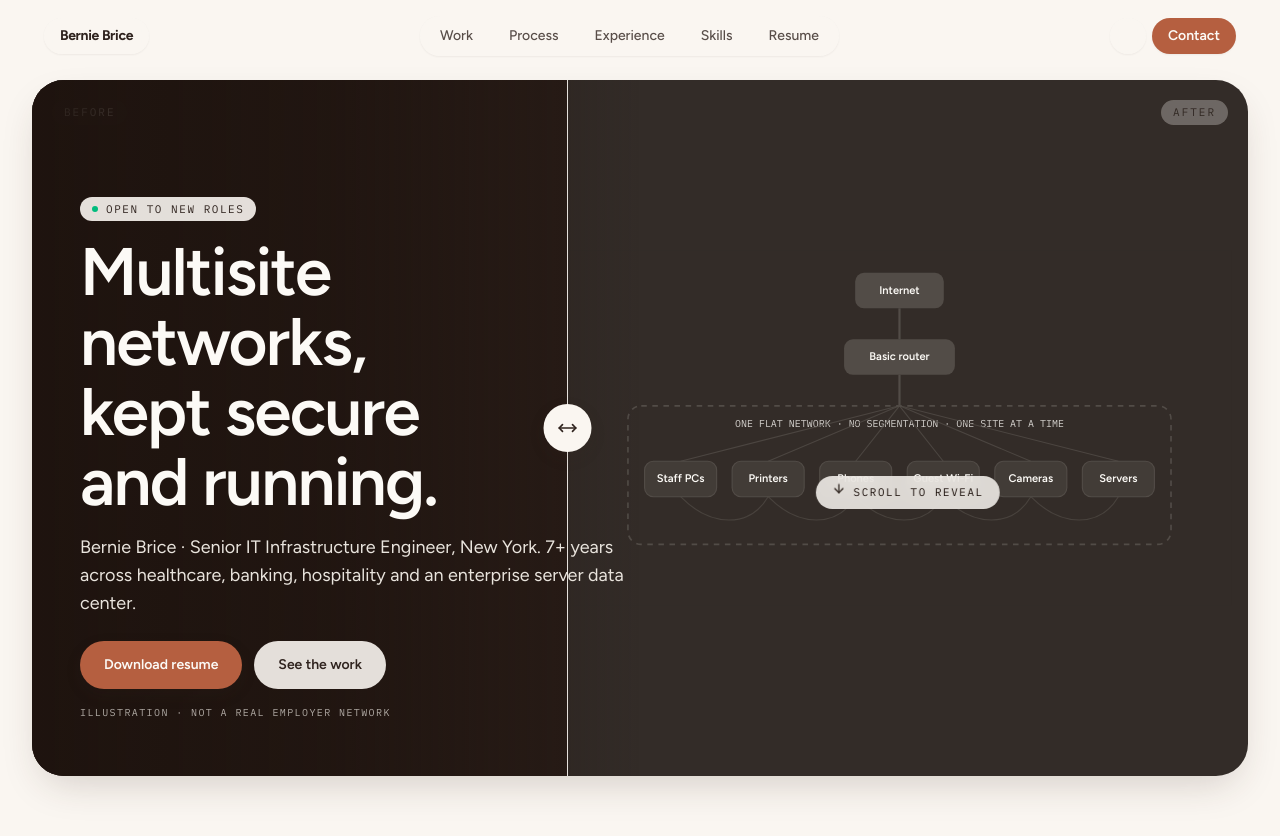
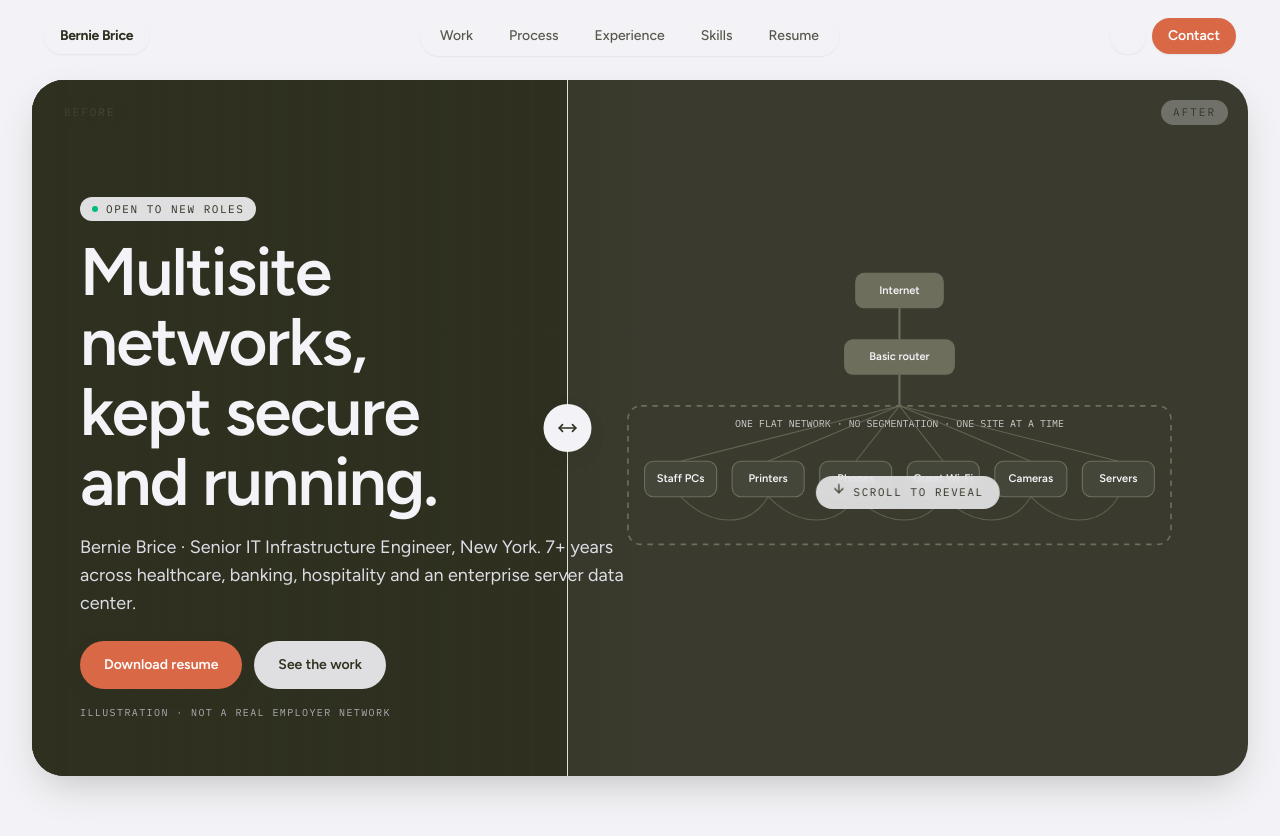
Before and after one commit to sammyhurt/berniebrice-portfolio, a React (Vite) app: page / in a window 1280 px wide. Shown: the top 836 px of the page. Built offline with nearby package versions, Linux system fonts and the light colour scheme; some icons are missing.

Commit message:
New palette: #CDCBD6, #D96846, #596235, #2F3020
Co-Authored-By: Claude Opus 5.5 <noreply@anthropic.com>
Claude-Session: https://claude.ai/code/session_018FaFrW16Nc8UaQZe5hcvWM

```diff
--- a/index.html
+++ b/index.html
@@ -5,7 +5,7 @@
     <meta name="viewport" content="width=device-width, initial-scale=1" />
     <title>Bernie Brice · Senior IT Infrastructure Engineer</title>
     <meta name="description" content="Bernie Brice, Senior IT Infrastructure Engineer in New York. 7+ years across healthcare, banking, hospitality and an enterprise server data center: SonicWall, site-to-site VPN, VLANs, Windows Server, Active Directory, Entra ID." />
-    <meta name="theme-color" content="#b0613e" />
+    <meta name="theme-color" content="#d96846" />
     <link rel="canonical" href="https://berniebrice.com/" />
     <meta property="og:type" content="profile" />
     <meta property="og:title" content="Bernie Brice · Senior IT Infrastructure Engineer" />
--- a/src/site/hero.tsx
+++ b/src/site/hero.tsx
@@ -6,8 +6,8 @@ import { profile } from "./data";
 import { A } from "./parts";
 
 const clamp = (n: number) => Math.min(1, Math.max(0, n));
-const INK = "oklch(0.2 0.02 45)";
-const PAPER = "oklch(0.985 0.005 80)";
+const INK = "#2f3020";
+const PAPER = "#f4f3f7";
 
 function Box({ x, y, w, h, label, sub, fill, stroke, text = PAPER }: { x: number; y: number; w: number; h: number; label: string; sub?: string; fill: string; stroke?: string; text?: string }) {
   return (
@@ -27,11 +27,11 @@ function Box({ x, y, w, h, label, sub, fill, stroke, text = PAPER }: { x: number
 
 /** Before: everything on one flat network. Illustrative, not any employer's real network. */
 function BeforeNet() {
-  const grey = "oklch(0.42 0.012 60)";
+  const grey = "#6d6e5c";
   const devices = ["Staff PCs", "Printers", "Phones", "Guest Wi-Fi", "Cameras", "Servers"];
   return (
     <svg viewBox="0 0 1200 640" className="h-full w-full" preserveAspectRatio="xMidYMid meet" role="img" aria-label="Before: one flat network where staff, guests, phones, printers and servers all share the same network">
-      <rect width="1200" height="640" fill="oklch(0.3 0.012 55)" />
+      <rect width="1200" height="640" fill="#3a3b2e" />
       <Box x={520} y={40} w={160} h={64} label="Internet" fill={grey} />
       <line x1={600} y1={104} x2={600} y2={160} stroke={grey} strokeWidth={4} />
       <Box x={500} y={160} w={200} h={64} label="Basic router" fill={grey} />
@@ -45,7 +45,7 @@ function BeforeNet() {
         return (
           <g key={d}>
             <line x1={600} y1={280} x2={x + 65} y2={380} stroke={grey} strokeWidth={2} opacity={0.8} />
-            <Box x={x} y={380} w={130} h={64} label={d} fill="oklch(0.36 0.012 55)" stroke={grey} />
+            <Box x={x} y={380} w={130} h={64} label={d} fill="#45463a" stroke={grey} />
           </g>
         );
       })}
@@ -58,21 +58,21 @@ function BeforeNet() {
 
 /** After: firewall, VLAN segmentation and site-to-site VPN to branches. Illustrative. */
 function AfterNet() {
-  const clay = "oklch(0.58 0.12 40)";
+  const clay = "#d96846";
   const vlans = [
-    { l: "Staff", c: "oklch(0.55 0.1 160)" },
-    { l: "Voice", c: "oklch(0.58 0.12 40)" },
-    { l: "Printers", c: "oklch(0.6 0.09 75)" },
-    { l: "Guest Wi-Fi", c: "oklch(0.5 0.08 250)" },
+    { l: "Staff", c: "#596235" },
+    { l: "Voice", c: "#d96846" },
+    { l: "Printers", c: "#7d7a92" },
+    { l: "Guest Wi-Fi", c: "#8a8f4e" },
   ];
   return (
     <svg viewBox="0 0 1200 640" className="h-full w-full" preserveAspectRatio="xMidYMid meet" role="img" aria-label="After: a firewall with VLAN-segmented staff, voice, printer and guest networks, connected to branch offices over site-to-site VPN">
-      <rect width="1200" height="640" fill="oklch(0.24 0.02 45)" />
-      <Box x={520} y={40} w={160} h={64} label="Internet" fill="oklch(0.36 0.02 45)" />
+      <rect width="1200" height="640" fill="#2f3020" />
+      <Box x={520} y={40} w={160} h={64} label="Internet" fill="#45473a" />
       <line x1={600} y1={104} x2={600} y2={150} stroke={PAPER} strokeWidth={4} opacity={0.6} />
       <Box x={480} y={150} w={240} h={76} label="Firewall" sub="policy · VPN" fill={clay} />
       <line x1={600} y1={226} x2={600} y2={276} stroke={PAPER} strokeWidth={4} opacity={0.6} />
-      <Box x={480} y={276} w={240} h={70} label="Core switch" sub="VLAN trunk" fill="oklch(0.36 0.02 45)" />
+      <Box x={480} y={276} w={240} h={70} label="Core switch" sub="VLAN trunk" fill="#45473a" />
       {vlans.map((v, i) => {
         const x = 300 + i * 160;
         return (
@@ -91,7 +91,7 @@ function AfterNet() {
       ].map((b) => (
         <g key={b.l}>
           <path d={b.x < 600 ? `M 200 192 C 330 192, 380 188, 480 188` : `M 1000 192 C 880 192, 820 188, 720 188`} stroke={clay} strokeWidth={4} strokeDasharray="12 9" fill="none" />
-          <Box x={b.x} y={b.y} w={160} h={64} label={b.l} sub="site-to-site VPN" fill="oklch(0.36 0.02 45)" stroke={clay} />
+          <Box x={b.x} y={b.y} w={160} h={64} label={b.l} sub="site-to-site VPN" fill="#45473a" stroke={clay} />
         </g>
       ))}
     </svg>
@@ -169,12 +169,12 @@ export function NetworkHero() {
           onPointerUp={() => (dragging.current = false)}
           onPointerCancel={() => (dragging.current = false)}
           className={`absolute inset-x-3 top-20 bottom-4 overflow-hidden rounded-[2rem] shadow-lg select-none sm:inset-x-5 lg:inset-x-8 lg:bottom-6 ${interactive ? "cursor-ew-resize touch-pan-y" : ""}`}
-          style={{ background: "oklch(0.3 0.012 55)" }}
+          style={{ background: "#3a3b2e" }}
         >
           <div className="absolute inset-x-2 top-14 h-[36%] sm:top-12 sm:h-[50%] lg:inset-y-0 lg:top-0 lg:right-4 lg:left-[44%] lg:h-full lg:py-20">
             <BeforeNet />
           </div>
-          <motion.div style={{ clipPath: clip, background: "oklch(0.24 0.02 45)" }} className="absolute inset-0">
+          <motion.div style={{ clipPath: clip, background: "#2f3020" }} className="absolute inset-0">
             <div className="absolute inset-x-2 top-14 h-[36%] sm:top-12 sm:h-[50%] lg:inset-y-0 lg:top-0 lg:right-4 lg:left-[44%] lg:h-full lg:py-20">
               <AfterNet />
             </div>
@@ -204,14 +204,14 @@ export function NetworkHero() {
           <motion.span style={{ opacity: afterLabel }} className="absolute top-5 right-5 rounded-full bg-background/85 px-3 py-1 font-mono text-[11px] tracking-[0.18em] text-foreground uppercase backdrop-blur">
             After
           </motion.span>
-          <div className="pointer-events-none absolute inset-x-0 bottom-0 bg-gradient-to-t from-[oklch(0.2_0.02_45/0.95)] via-[oklch(0.2_0.02_45/0.7)] to-transparent px-6 pt-16 pb-7 sm:px-10 sm:pb-10 lg:inset-y-0 lg:right-auto lg:flex lg:w-[50%] lg:flex-col lg:justify-end lg:bg-gradient-to-r lg:pt-24 lg:pr-4 lg:pb-14 lg:pl-12">
+          <div className="pointer-events-none absolute inset-x-0 bottom-0 bg-gradient-to-t from-[#2f3020f2] via-[#2f3020b3] to-transparent px-6 pt-16 pb-7 sm:px-10 sm:pb-10 lg:inset-y-0 lg:right-auto lg:flex lg:w-[50%] lg:flex-col lg:justify-end lg:bg-gradient-to-r lg:pt-24 lg:pr-4 lg:pb-14 lg:pl-12">
             <motion.p {...intro(0.1)} className="inline-flex items-center gap-2 self-start rounded-full bg-background/90 px-3 py-1 font-mono text-[11px] tracking-[0.14em] text-foreground uppercase">
               <span className="size-1.5 rounded-full bg-emerald-500" aria-hidden /> {profile.status}
             </motion.p>
             <motion.h1 {...intro(0.15)} className="mt-4 max-w-3xl text-[2.1rem] leading-[1.04] font-semibold tracking-tight text-balance sm:text-6xl lg:text-[4.2rem]" style={{ color: PAPER }}>
               Multisite networks, kept secure and running.
             </motion.h1>
-            <motion.p {...intro(0.3)} className="mt-4 max-w-2xl text-base sm:text-lg" style={{ color: "oklch(0.92 0.01 75)" }}>
+            <motion.p {...intro(0.3)} className="mt-4 max-w-2xl text-base sm:text-lg" style={{ color: "#dedde5" }}>
               {profile.name} · {profile.title}, New York. 7+ years across healthcare, banking, hospitality and an enterprise server data center.
             </motion.p>
             <motion.div {...intro(0.4)} className="no-print pointer-events-auto mt-6 flex flex-wrap items-center gap-3">
@@ -227,7 +227,7 @@ export function NetworkHero() {
                 </button>
               ) : null}
             </motion.div>
-            <p className="mt-4 font-mono text-[10px] tracking-[0.14em] uppercase" style={{ color: "oklch(0.85 0.01 75 / 0.8)" }}>
+            <p className="mt-4 font-mono text-[10px] tracking-[0.14em] uppercase" style={{ color: "#cdcbd6cc" }}>
               Illustration · not a real employer network
             </p>
           </div>
--- a/src/styles/global.css
+++ b/src/styles/global.css
@@ -15,81 +15,80 @@
 /* ── Design tokens — the ONLY place the app's visual identity is defined.
    Re-theme the whole app by editing the values in :root (+ .dark). No other file. ── */
 :root {
-  --background: oklch(0.975 0.008 75);
-  --foreground: oklch(0.27 0.02 45);
-  --card: oklch(0.99 0.005 80);
-  --card-foreground: oklch(0.27 0.02 45);
-  --popover: oklch(0.99 0.005 80);
-  --popover-foreground: oklch(0.27 0.02 45);
-  --primary: oklch(0.58 0.12 40);
-  --primary-foreground: oklch(0.985 0.005 80);
-  --secondary: oklch(0.93 0.018 65);
-  --secondary-foreground: oklch(0.33 0.025 45);
-  --muted: oklch(0.945 0.012 70);
-  --muted-foreground: oklch(0.5 0.025 50);
-  --accent: oklch(0.87 0.05 55);
-  --accent-foreground: oklch(0.27 0.02 45);
-  --destructive: oklch(0.6 0.2 25);
-  --destructive-foreground: oklch(1 0 0);
-  --border: oklch(0.89 0.015 70);
-  --input: oklch(0.89 0.015 70);
-  --ring: oklch(0.58 0.12 40);
-  --chart-1: oklch(0.58 0.12 40);
-  --chart-2: oklch(0.7 0.09 60);
-  --chart-3: oklch(0.8 0.06 75);
-  --chart-4: oklch(0.5 0.06 40);
-  --chart-5: oklch(0.4 0.04 45);
-  --sidebar: oklch(0.96 0.01 75);
-  --sidebar-foreground: oklch(0.27 0.02 45);
-  --sidebar-primary: oklch(0.58 0.12 40);
-  --sidebar-primary-foreground: oklch(0.985 0.005 80);
-  --sidebar-accent: oklch(0.93 0.018 65);
-  --sidebar-accent-foreground: oklch(0.27 0.02 45);
-  --sidebar-border: oklch(0.89 0.015 70);
-  --sidebar-ring: oklch(0.58 0.12 40);
-
+  --background: #f3f2f6;
+  --foreground: #2f3020;
+  --card: #fbfbfd;
+  --card-foreground: #2f3020;
+  --popover: #fbfbfd;
+  --popover-foreground: #2f3020;
+  --primary: #d96846;
+  --primary-foreground: #ffffff;
+  --secondary: #cdcbd6;
+  --secondary-foreground: #2f3020;
+  --muted: #e4e3ea;
+  --muted-foreground: #55574a;
+  --accent: #dfe2cc;
+  --accent-foreground: #2f3020;
+  --destructive: #c2412d;
+  --destructive-foreground: #ffffff;
+  --border: #c9c7d3;
+  --input: #c9c7d3;
+  --ring: #d96846;
+  --chart-1: #d96846;
+  --chart-2: #596235;
+  --chart-3: #cdcbd6;
+  --chart-4: #2f3020;
+  --chart-5: #8a8c6a;
+  --sidebar: #ebeaf0;
+  --sidebar-foreground: #2f3020;
+  --sidebar-primary: #d96846;
+  --sidebar-primary-foreground: #ffffff;
+  --sidebar-accent: #cdcbd6;
+  --sidebar-accent-foreground: #2f3020;
+  --sidebar-border: #c9c7d3;
+  --sidebar-ring: #d96846;
   --radius: 1rem;
   --font-sans: 'Figtree', ui-sans-serif, system-ui, sans-serif;
   --font-serif: 'Figtree', ui-serif, Georgia, serif;
   --font-mono: 'IBM Plex Mono', ui-monospace, monospace;
-  --shadow-sm: 0 1px 2px 0 oklch(0.3 0.03 45 / 0.06);
-  --shadow-md: 0 6px 16px 0 oklch(0.3 0.03 45 / 0.12);
-  --shadow-lg: 0 16px 40px -12px oklch(0.3 0.03 45 / 0.22);
+  --shadow-sm: 0 1px 2px 0 rgb(47 48 32 / 0.07);
+  --shadow-md: 0 6px 16px 0 rgb(47 48 32 / 0.12);
+  --shadow-lg: 0 16px 40px -12px rgb(47 48 32 / 0.28);
 }
 
 .dark {
-  --background: oklch(0.22 0.015 45);
-  --foreground: oklch(0.94 0.01 75);
-  --card: oklch(0.26 0.015 45);
-  --card-foreground: oklch(0.94 0.01 75);
-  --popover: oklch(0.26 0.015 45);
-  --popover-foreground: oklch(0.94 0.01 75);
-  --primary: oklch(0.72 0.11 45);
-  --primary-foreground: oklch(0.2 0.015 45);
-  --secondary: oklch(0.3 0.015 45);
-  --secondary-foreground: oklch(0.9 0.01 75);
-  --muted: oklch(0.29 0.015 45);
-  --muted-foreground: oklch(0.7 0.02 60);
-  --accent: oklch(0.38 0.04 45);
-  --accent-foreground: oklch(0.94 0.01 75);
-  --destructive: oklch(0.6 0.2 25);
-  --destructive-foreground: oklch(1 0 0);
-  --border: oklch(0.34 0.015 45);
-  --input: oklch(0.34 0.015 45);
-  --ring: oklch(0.72 0.11 45);
-  --chart-1: oklch(0.72 0.11 45);
-  --chart-2: oklch(0.65 0.09 60);
-  --chart-3: oklch(0.55 0.06 75);
-  --chart-4: oklch(0.8 0.06 40);
-  --chart-5: oklch(0.9 0.04 45);
-  --sidebar: oklch(0.24 0.015 45);
-  --sidebar-foreground: oklch(0.94 0.01 75);
-  --sidebar-primary: oklch(0.72 0.11 45);
-  --sidebar-primary-foreground: oklch(0.2 0.015 45);
-  --sidebar-accent: oklch(0.3 0.015 45);
-  --sidebar-accent-foreground: oklch(0.94 0.01 75);
-  --sidebar-border: oklch(0.34 0.015 45);
-  --sidebar-ring: oklch(0.72 0.11 45);
+  --background: #2f3020;
+  --foreground: #efeef3;
+  --card: #3a3b29;
+  --card-foreground: #efeef3;
+  --popover: #3a3b29;
+  --popover-foreground: #efeef3;
+  --primary: #e07a5a;
+  --primary-foreground: #2f3020;
+  --secondary: #404230;
+  --secondary-foreground: #efeef3;
+  --muted: #3a3c2b;
+  --muted-foreground: #c3c1cd;
+  --accent: #596235;
+  --accent-foreground: #f4f3f7;
+  --destructive: #e0684f;
+  --destructive-foreground: #ffffff;
+  --border: #4b4d39;
+  --input: #4b4d39;
+  --ring: #e07a5a;
+  --chart-1: #e07a5a;
+  --chart-2: #8f9a5a;
+  --chart-3: #cdcbd6;
+  --chart-4: #efeef3;
+  --chart-5: #596235;
+  --sidebar: #34352a;
+  --sidebar-foreground: #efeef3;
+  --sidebar-primary: #e07a5a;
+  --sidebar-primary-foreground: #2f3020;
+  --sidebar-accent: #404230;
+  --sidebar-accent-foreground: #efeef3;
+  --sidebar-border: #4b4d39;
+  --sidebar-ring: #e07a5a;
 }
 
 /* ── Token → utility mapping (Tailwind v4). Same file as the values above. ── */
```
Also changed, not shown: public/favicon.svg.
